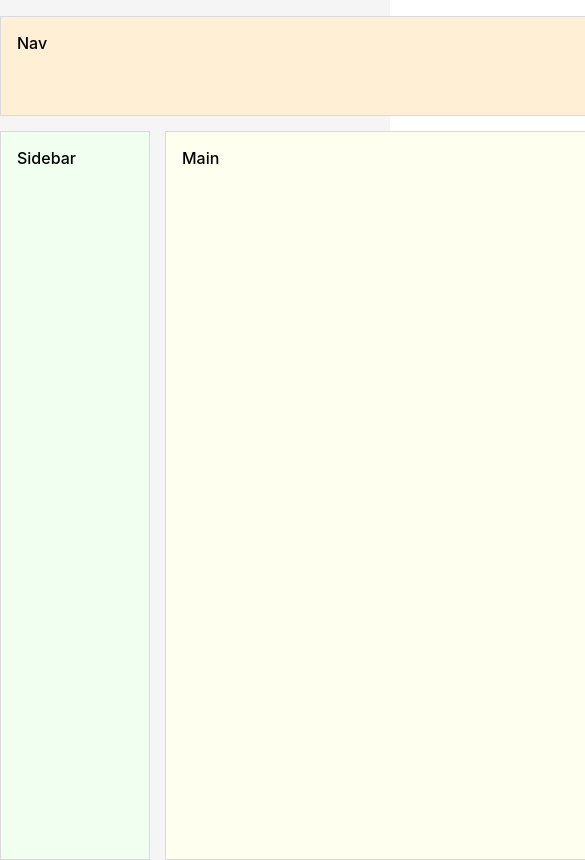
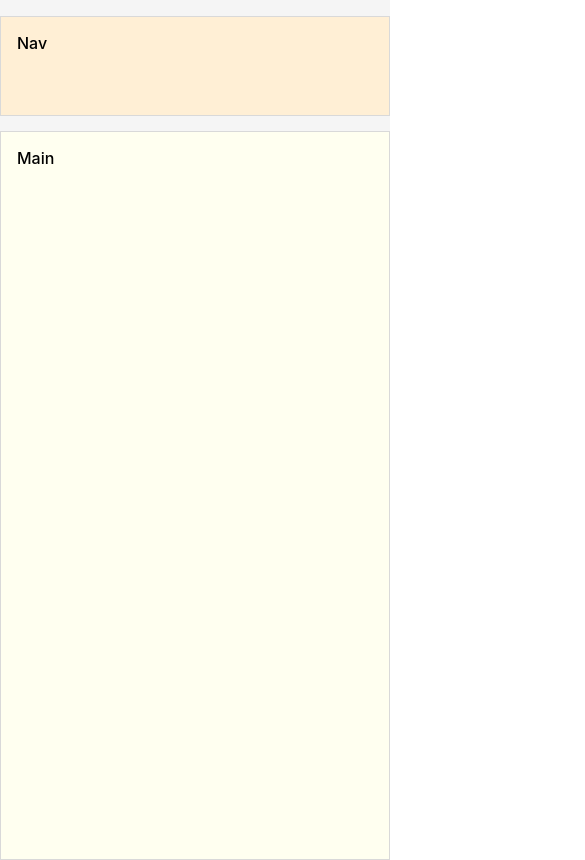
Before and after one commit to cindywu/reusable-components, a Next.js app: page /workspace-grid in a window 390 px wide. Shown: the top 860 px of the page, 585 px wide, since content can reach past the window. Built offline with nearby package versions, Linux system fonts and the light colour scheme.

Commit message:
mobile styles for workspace-grid

```diff
--- a/frontend/workspace-grid.module.css
+++ b/frontend/workspace-grid.module.css
@@ -56,3 +56,21 @@
   border: 1px solid hsl(0, 0%, 85%);
   padding: 1rem;
 }
+
+@media (max-width: 600px) {
+  .grid {
+    grid-template-columns: 100vw;
+    grid-template-rows: 100px auto;
+    grid-template-areas:
+      "nav"
+      "main";
+  }
+
+  .sidebar {
+    display: none;
+  }
+
+  .gutter {
+    display: none;
+  }
+}
```
